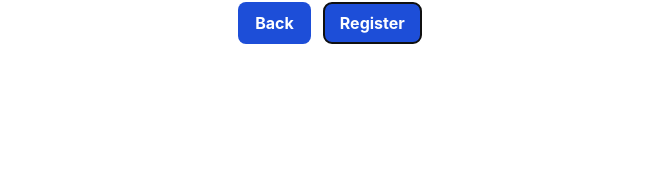
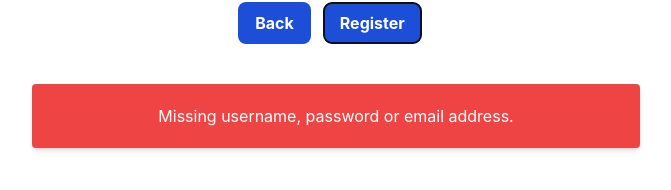
Before and after one commit to CalleTrogen/chatify-app, a React (Vite) app: page /register in a window 1280 px wide. Both pictures are taken after a click on the button "Register". Shown: the part 584-774 px from the top of the page, without its empty margins (304-975 px from the left). Built offline with nearby package versions, Linux system fonts and the light colour scheme; no server answers.

Commit message:
added a timeout setting

```diff
--- a/src/comp/Register.jsx
+++ b/src/comp/Register.jsx
@@ -7,6 +7,7 @@ function Register() {
     const [password, setPassword] = useState('');
     const [email, setEmail] = useState('');
     const [avatarUrl, setAvatarUrl] = useState('');
+    const [showAlert, setShowAlert] = useState(false);
     const avatars = Array.from({ length: 3 }, (_, index) =>
         `https://i.pravatar.cc/150?img=${index + 1}`
     );
@@ -24,7 +25,7 @@ function Register() {
     //Fetch request för att registrerar användare
     const handleRegister = () => {
         if (!username || !password || !email) {
-            alert('Please fill in all required fields: username, password, and email.');
+            setShowAlert(true);
             return;
         }
 
@@ -44,12 +45,23 @@ function Register() {
         })
             .then(res => res.json())
             .then(data => {
-                setJwtToken(data.token); //TODO: lägg till i localStorage eller sessionStorage.
+                setJwtToken(data.token);
                 console.log(data.token);
-                //TODO: Flytta rad 40 till 'Logga in' komponenten.
+
             })
-            .catch(err => console.error('Registration failed:', err));
+        /* .catch(err => console.error('Registration failed:', err)); */
+        setShowAlert(true);  // Show alert on fetch failure
+        console.error('Registration failed:', err);
     };
+
+    useEffect(() => {
+        if (showAlert) {
+            const timer = setTimeout(() => {
+                setShowAlert(false); // Hide the alert after 3 seconds
+            }, 5000);
+            return () => clearTimeout(timer); // Clean up the timer
+        }
+    }, [showAlert]);
 
     return (
         <>
@@ -119,6 +131,13 @@ function Register() {
                 </NavLink>
                 <button onClick={handleRegister} className="bg-blue-700 text-white font-bold py-2 px-4 mt-2 mb-5 m-3">Register</button>
             </div>
+            <>
+                {showAlert && (
+                    <div className="bg-red-500 text-white text-center p-5 mt-5 rounded shadow-md w-6/12 mx-auto">
+                        Missing username, password or email address.
+                    </div>
+                )}
+            </>
         </>
     )
 }
```
